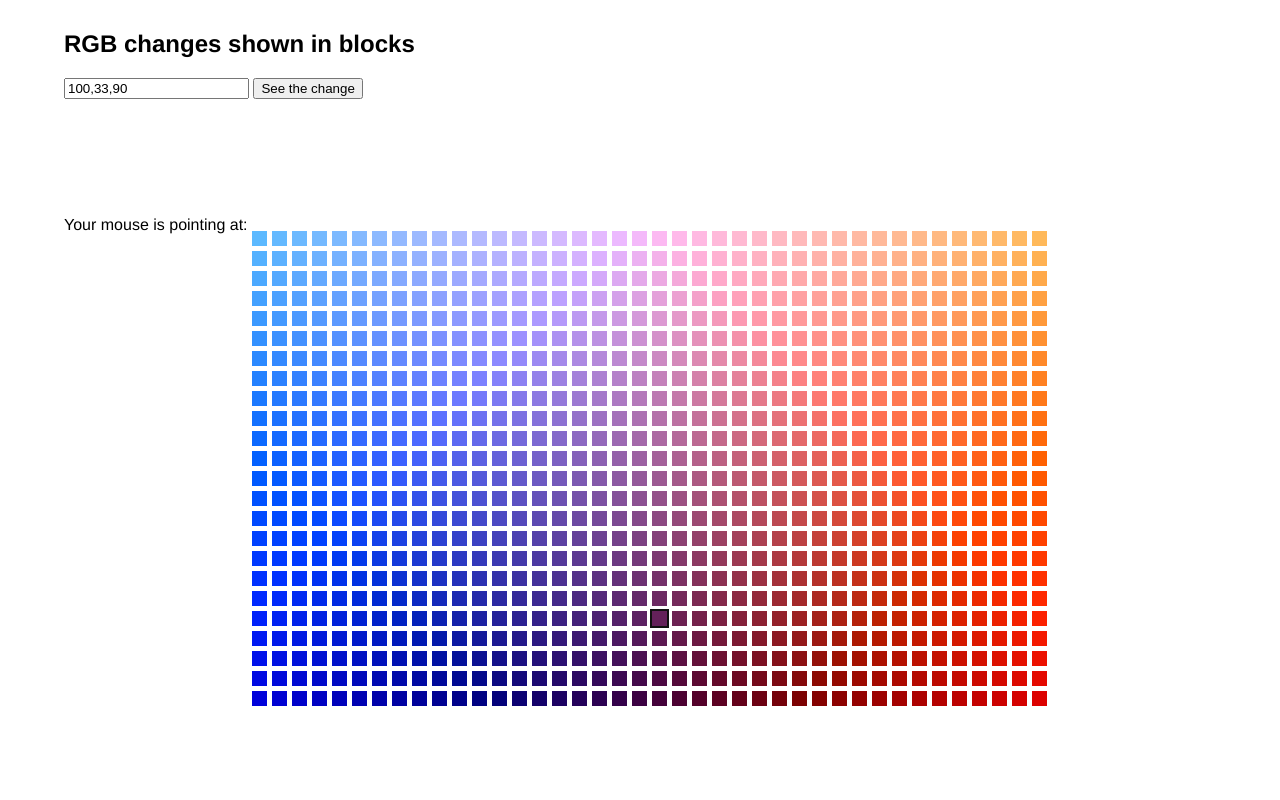
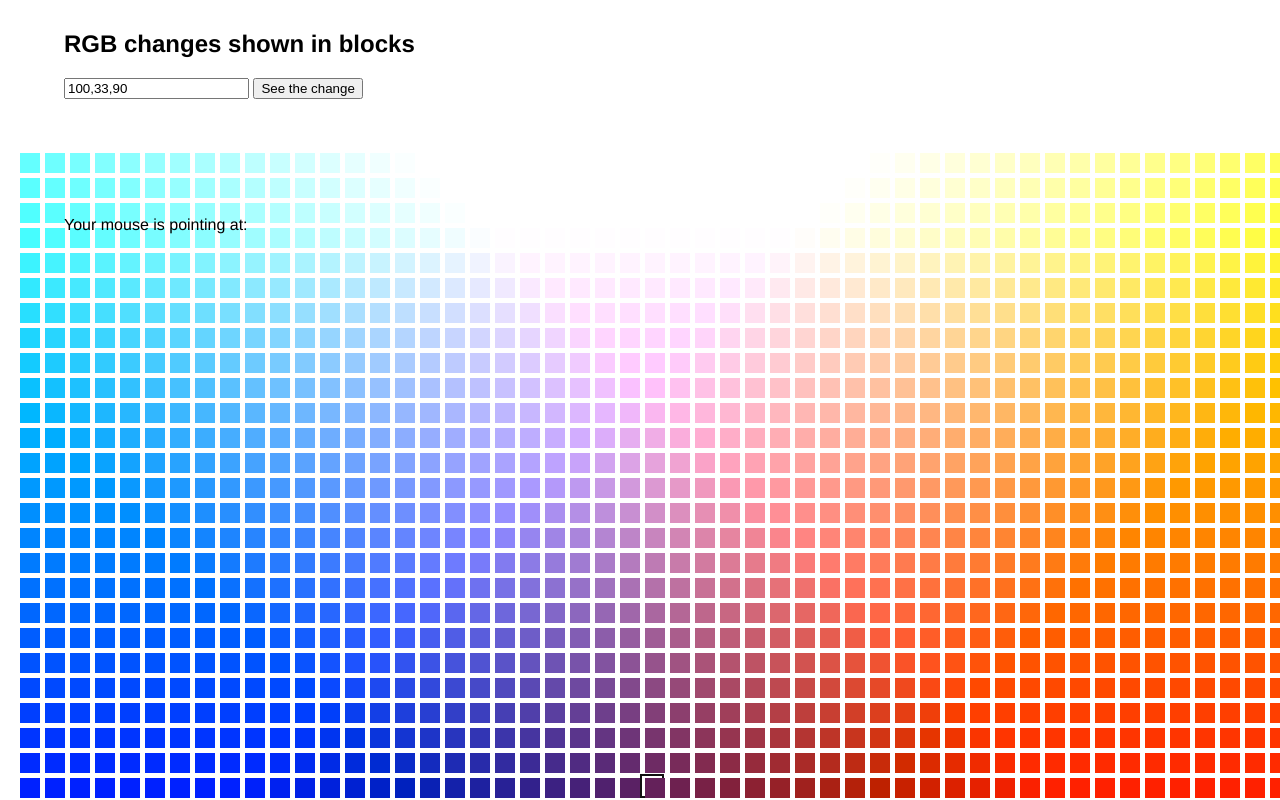
Before and after one commit to hikerpig/rgb_demo, a plain HTML site: page index.html in a window 1280 px wide. Both pictures are taken after a click on the button "See the change". Shown: the top 800 px of the page. Drawn offline with nearby package versions, Linux system fonts and the light colour scheme.

Commit message:
全部都画出来的时候世界瞬间安静了 = =

```diff
--- a/index.html
+++ b/index.html
@@ -17,7 +17,8 @@
       position: relative;
       width: 100%;
       margin-bottom: 100px;
-      /*margin-top: 50px;*/
+      margin-top: 50px;
+      z-index: 10;
     }
     #center-block{
       position: absolute;
@@ -31,6 +32,7 @@
       position: fixed;
       top: 200px;
       left: 5%;
+      z-index: 20;
     }
     #color-hint{
 
@@ -69,8 +71,8 @@
       var columns, rows;
       var blocks=[];
       var $input, $blockContainer, $colorHint, $applyBtn;
-      var diff = 8;
-      var gridWidth = 15, gapWidth = 5;  // @info,  change the block size here
+      var diff = 10;
+      var gridWidth = 20, gapWidth = 5;  // @info,  change the block size here
       var windowHeight, windowWidth;
       windowHeight = $(window).height(),
       windowWidth  = $(window).width();
@@ -119,12 +121,11 @@
         var minKey = G == smallest ? 'g': (B == smallest ? 'b': 'r'); // in case the three are the same
         var midKey = B == horiSecond ? 'b': (R == horiSecond ? 'r': 'g');
         // var
-            // xSegsP = ( 255 - horiMax ) / diff >> 0,
-            xSegsP = ( 255 - horiMax ) / diff >> 0,
-            xSegsN = ( 255 - horiSecond ) / diff >> 0,
-            // xSegsN = ( 255 - smallest ) / diff >> 0,
-            ySegsP = smallest / diff >> 0,
-            ySegsN = ( 255 - horiMax ) / diff >> 0,
+
+            xSegsP = (255 / diff) >> 0,
+            xSegsN = (255 / diff) >> 0,
+            ySegsP = (255 / diff) >> 0,
+            ySegsN = (255 / diff) >> 0,
             y=0;
 
         // @function   Calculate the color based on position and center color
@@ -187,12 +188,12 @@
           return false;
         }
         // set the center point's position
-        var xOffset = ( xSegsN - xSegsP ) / 2, yOffset = ( ySegsN - ySegsP) / 2;
+        var xOffset = ( xSegsN + xSegsP ) / 2, yOffset = ( ySegsN + ySegsP) / 2;
         var centerColor = centerColor || {r:127, g:127, b:127};
         var centerLight = (centerColor.r + centerColor.g + centerColor.b) / 3;
         $blockContainer.css({
-          top:   (windowHeight/2) * ratioToWindow + ( yOffset ) * (gridWidth + gapWidth) + 'px', // why 4?
-          left:  (windowWidth/2) * ratioToWindow + xOffset * (gridWidth + gapWidth) + 'px'
+          top:   ( yOffset ) * (gridWidth + gapWidth) + 'px',
+          left:  windowWidth * ratioToWindow /2 + 'px'
         }); // inaccurate , but enough to use
         $('#color-block-container').css({
           height: ( (255/diff + 1) >>0  ) * (gridWidth + gapWidth) + 'px' // make sure we can scroll to the overflow
```
